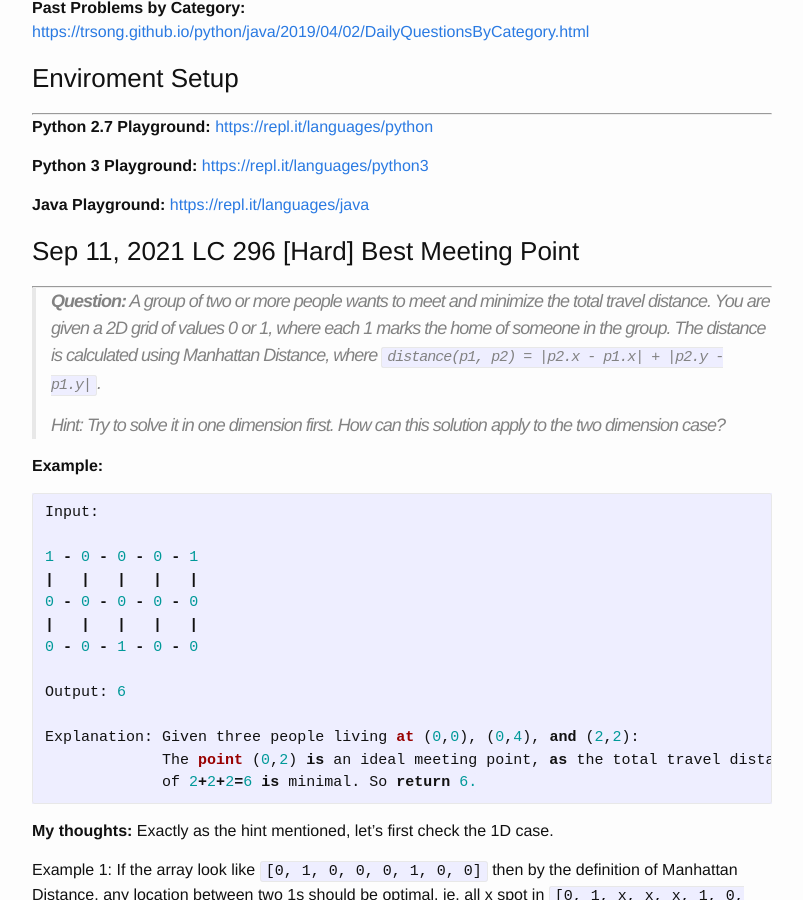
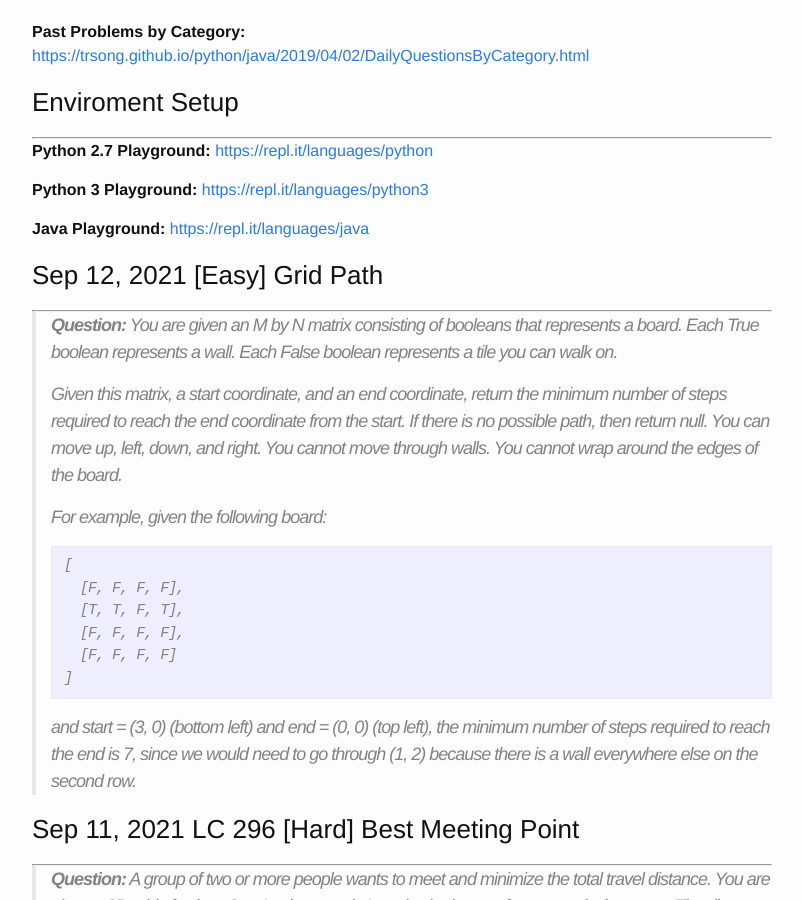
Before and after one commit to trsong/trsong.github.io, a Jekyll site: the page built from _posts/2021-08-01-DailyQuestionsAug.md, in a window 1280 px wide and 900 px high, scrolled down 1338 px. Shown: the whole window, without its empty margins (238-1041 px from the left). Built offline with Jekyll 4.4.1, drawn with Linux system fonts in a browser that asks for light colours; some of the changed text lies outside the part shown.

````diff
--- a/_posts/2021-08-01-DailyQuestionsAug.md
+++ b/_posts/2021-08-01-DailyQuestionsAug.md
@@ -19,6 +19,24 @@ categories: Python/Java
 **Python 3 Playground:** [https://repl.it/languages/python3](https://repl.it/languages/python3)
 
 **Java Playground:** [https://repl.it/languages/java](https://repl.it/languages/java)
+
+
+### Sep 12, 2021 \[Easy\] Grid Path
+---
+> **Question:** You are given an M by N matrix consisting of booleans that represents a board. Each True boolean represents a wall. Each False boolean represents a tile you can walk on.
+>
+> Given this matrix, a start coordinate, and an end coordinate, return the minimum number of steps required to reach the end coordinate from the start. If there is no possible path, then return null. You can move up, left, down, and right. You cannot move through walls. You cannot wrap around the edges of the board.
+>
+> For example, given the following board:
+```py
+[
+  [F, F, F, F],
+  [T, T, F, T],
+  [F, F, F, F],
+  [F, F, F, F]
+]
+```
+> and start = (3, 0) (bottom left) and end = (0, 0) (top left), the minimum number of steps required to reach the end is 7, since we would need to go through (1, 2) because there is a wall everywhere else on the second row.
 
 
 ### Sep 11, 2021 LC 296 \[Hard\] Best Meeting Point
````
